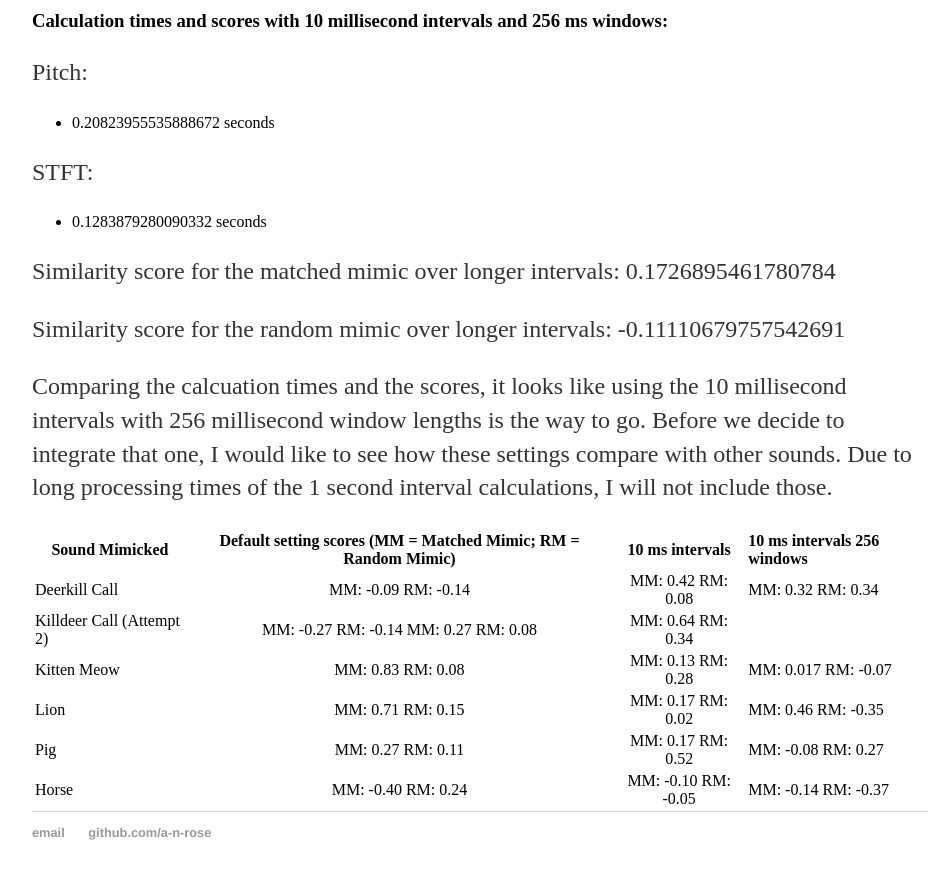
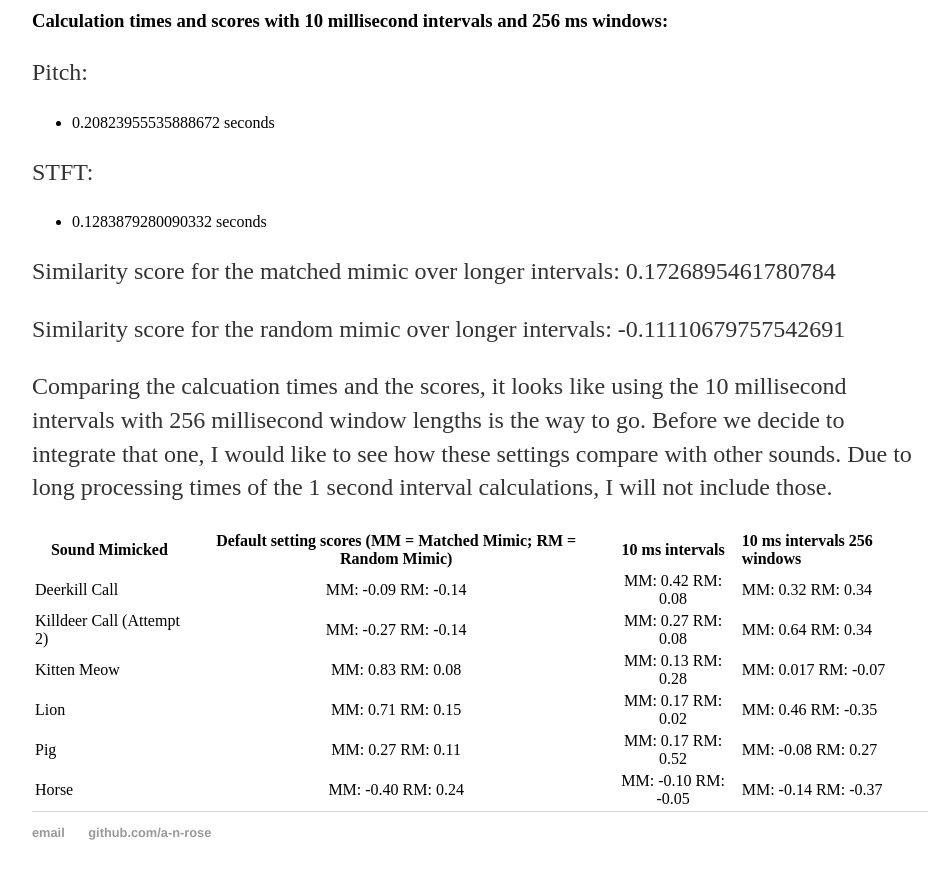
Before and after one commit to a-n-rose/a-n-rose.github.io, a Jekyll site: the page built from _posts/2018-08-29-comparing-prosody.md, in a window 1280 px wide and 900 px high, scrolled down 6306 px. Shown: the top 879 px of the window, without its empty margins (160-1102 px from the left). Built offline with Jekyll 4.4.1, drawn with Linux system fonts in a browser that asks for light colours.

Commit message:
typo fix (table)

```diff
--- a/_posts/2018-08-29-comparing-prosody.md
+++ b/_posts/2018-08-29-comparing-prosody.md
@@ -212,7 +212,7 @@ Comparing the calcuation times and the scores, it looks like using the 10 millis
 | Sound Mimicked | Default setting scores (MM = Matched Mimic; RM = Random Mimic) | 10 ms intervals | 10 ms intervals 256 windows |
 |---------------|:----------------:|:-------------------:|:----------------|
 | Deerkill Call | MM: -0.09 RM: -0.14 | MM: 0.42 RM: 0.08 | MM: 0.32 RM: 0.34 |
-| Killdeer Call (Attempt 2) | MM: -0.27 RM: -0.14 MM: 0.27 RM: 0.08 | MM: 0.64 RM: 0.34 | |
+| Killdeer Call (Attempt 2) | MM: -0.27 RM: -0.14 | MM: 0.27 RM: 0.08 | MM: 0.64 RM: 0.34 | |
 | Kitten Meow | MM: 0.83 RM: 0.08 | MM: 0.13 RM: 0.28 | MM: 0.017 RM: -0.07 |
 | Lion | MM: 0.71 RM: 0.15 | MM: 0.17 RM: 0.02 | MM: 0.46 RM: -0.35 |
 | Pig | MM: 0.27 RM: 0.11 | MM: 0.17 RM: 0.52 | MM: -0.08 RM: 0.27 |
```
